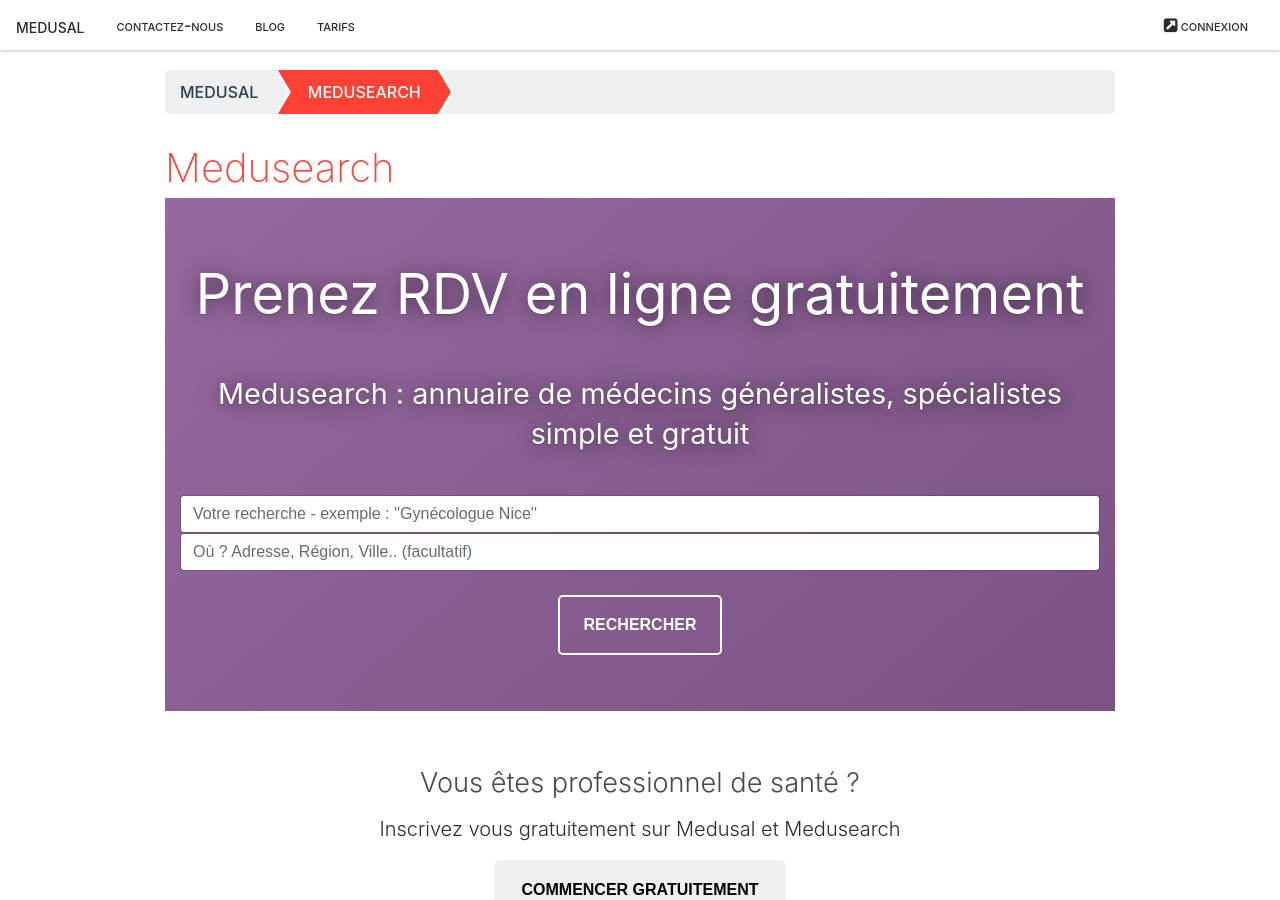
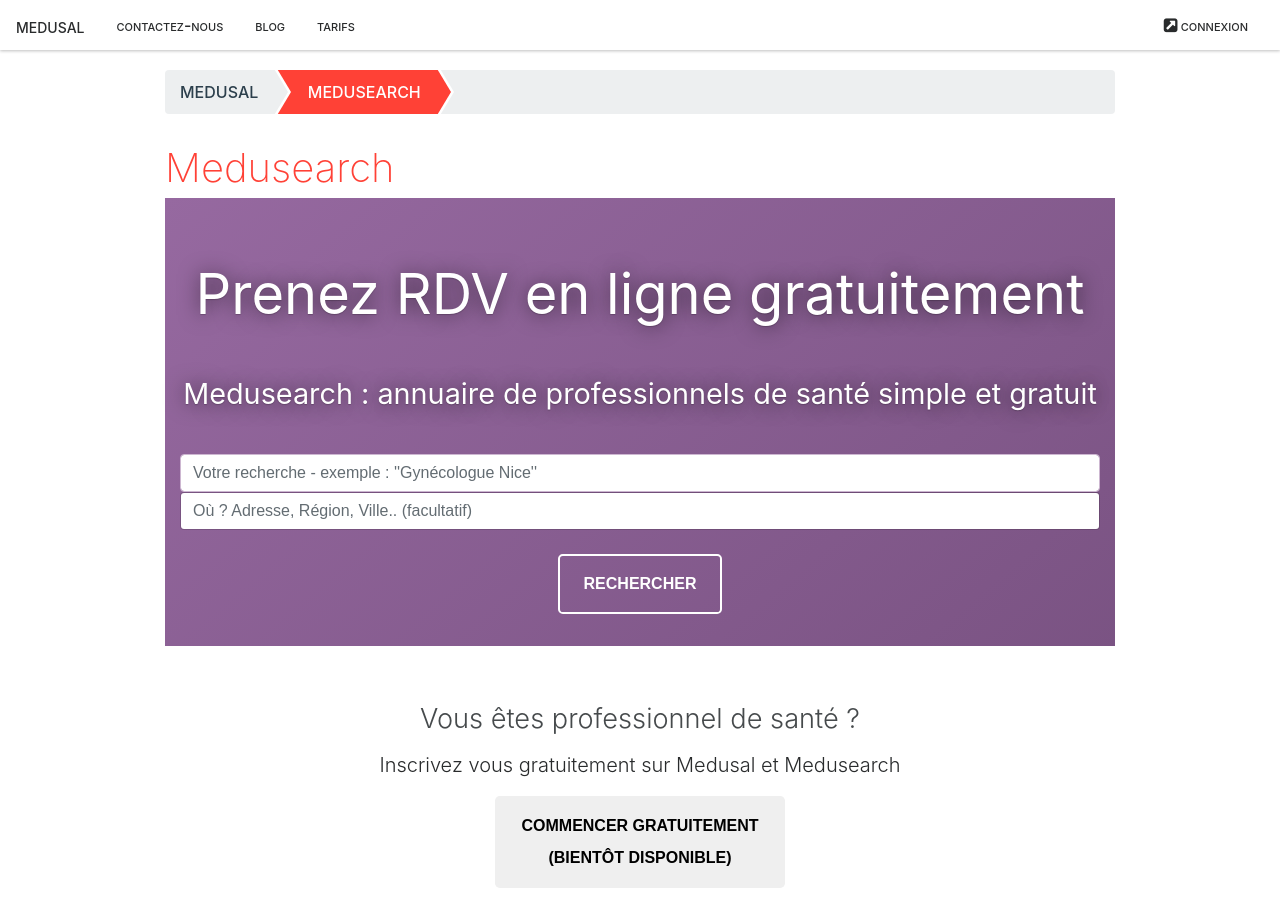
Before and after one commit to medusal/medusal.github.io, a Jekyll site: the page built from _pages/medusearch.html, in a window 1280 px wide and 900 px high. Built offline with Jekyll 4.4.1, drawn with Linux system fonts in a browser that asks for light colours.

Commit message:
Some changes medusearch

```diff
--- a/_pages/medusearch.html
+++ b/_pages/medusearch.html
@@ -7,11 +7,11 @@ color: "#FF4136"
   <section class="hero blue">
     <div class="container-fluid">
       <h1 class="text-center"><b>Prenez RDV en ligne gratuitement</b></h1><br>
-      <p class="text-center"><b>Medusearch : annuaire de médecins généralistes, spécialistes simple et gratuit</b></p><br>
+      <p class="text-center"><b>Medusearch : annuaire de professionnels de santé simple et gratuit</b></p><br>
       <div class="text-center">
-        <input placeholder="Votre recherche - exemple : ''Gynécologue Nice''" class="form-control bigForm" name="search_qui" type="text" value="" id="search_qui">
-        <input placeholder="Où ? Adresse, Région, Ville.. (facultatif)" class="form-control bigForm" name="search_qui" type="text" value="" id="search_qui">
-        <br><button href="/" class="btn btn-lg btn-white btn-fat">RECHERCHER</button><br><br>
+        <input placeholder="Votre recherche - exemple : ''Gynécologue Nice''" autofocus required class="form-control bigForm" type="search" value="">
+        <input placeholder="Où ? Adresse, Région, Ville.. (facultatif)" class="form-control bigForm" type="search" value="">
+        <br><button href="/" class="btn btn-lg btn-white btn-fat">RECHERCHER</button><br>
         </div>
     </div>
   </section>
```
